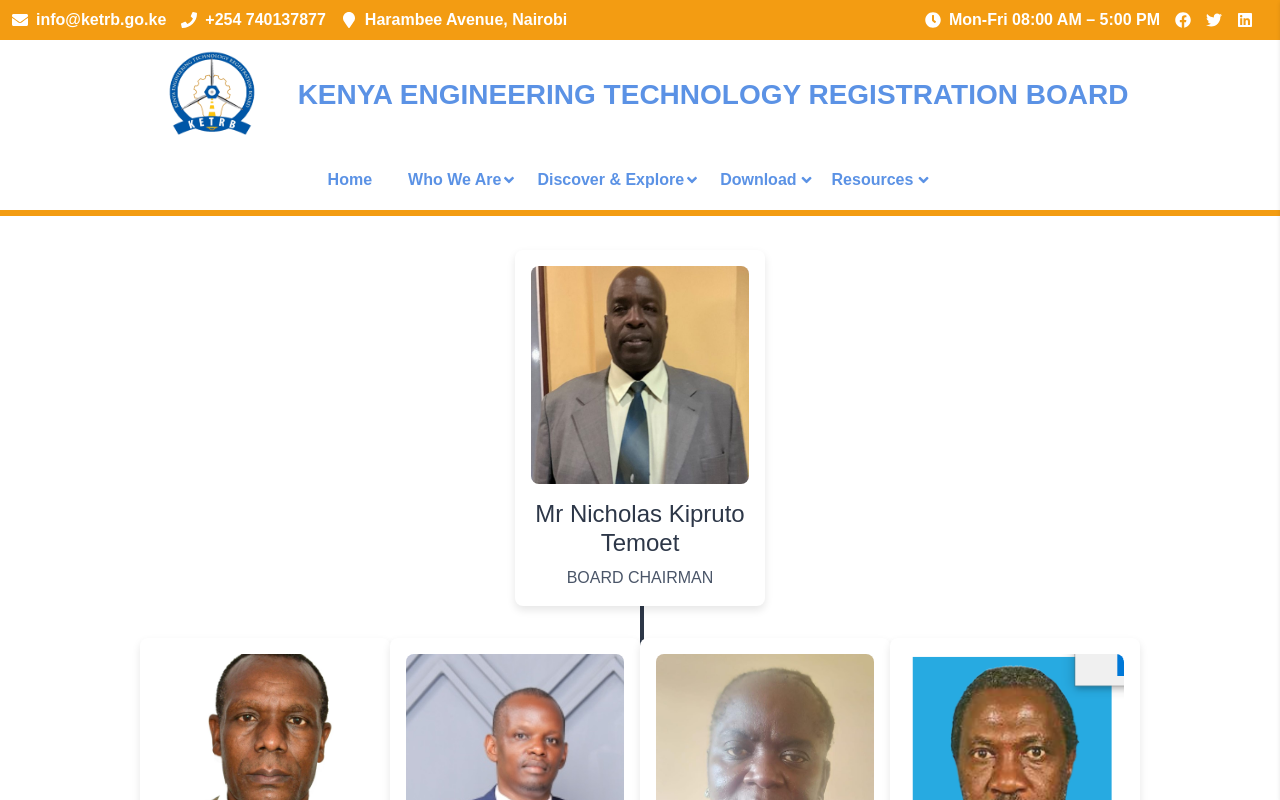
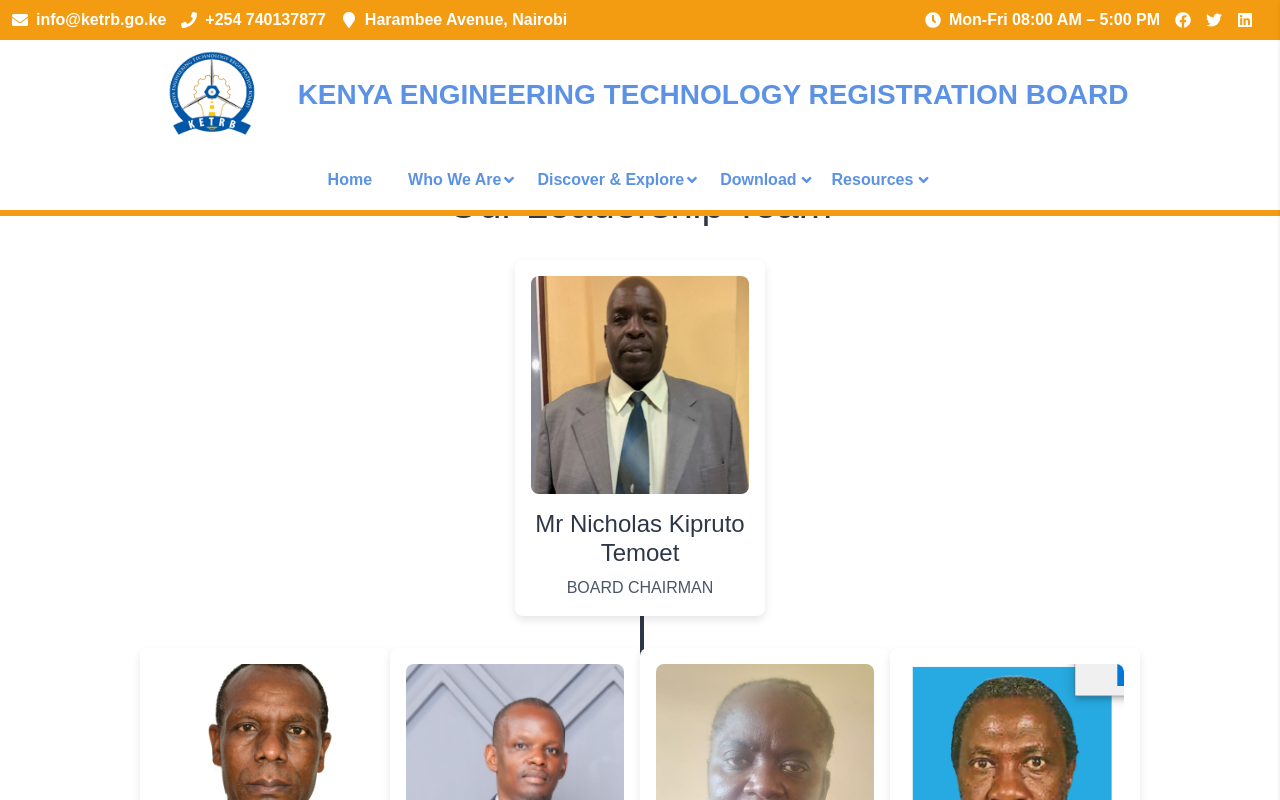
Before and after one commit to tmm-tech/KETRB, a React (Create React App) app in the folder ketrb-frontend/: page /leadership in a window 1280 px wide. Shown: the top 800 px of the page. Built offline with nearby package versions, Linux system fonts and the light colour scheme; a web font is replaced by a local one.

Commit message:
Update Leadership.jsx

```diff
--- a/ketrb-frontend/src/Page/Leadership.jsx
+++ b/ketrb-frontend/src/Page/Leadership.jsx
@@ -73,7 +73,7 @@
   return (
     <>
       <TopBar />
-      <div style={{ paddingTop: "170px" }} className="leadership">
+      <div style={{ paddingTop: "180px" }} className="leadership">
         <h1 className="leadership-title">Our Leadership Team</h1>
         <div className="leadership-container">
           <div className="leadership-hierarchy-line"></div>
```
